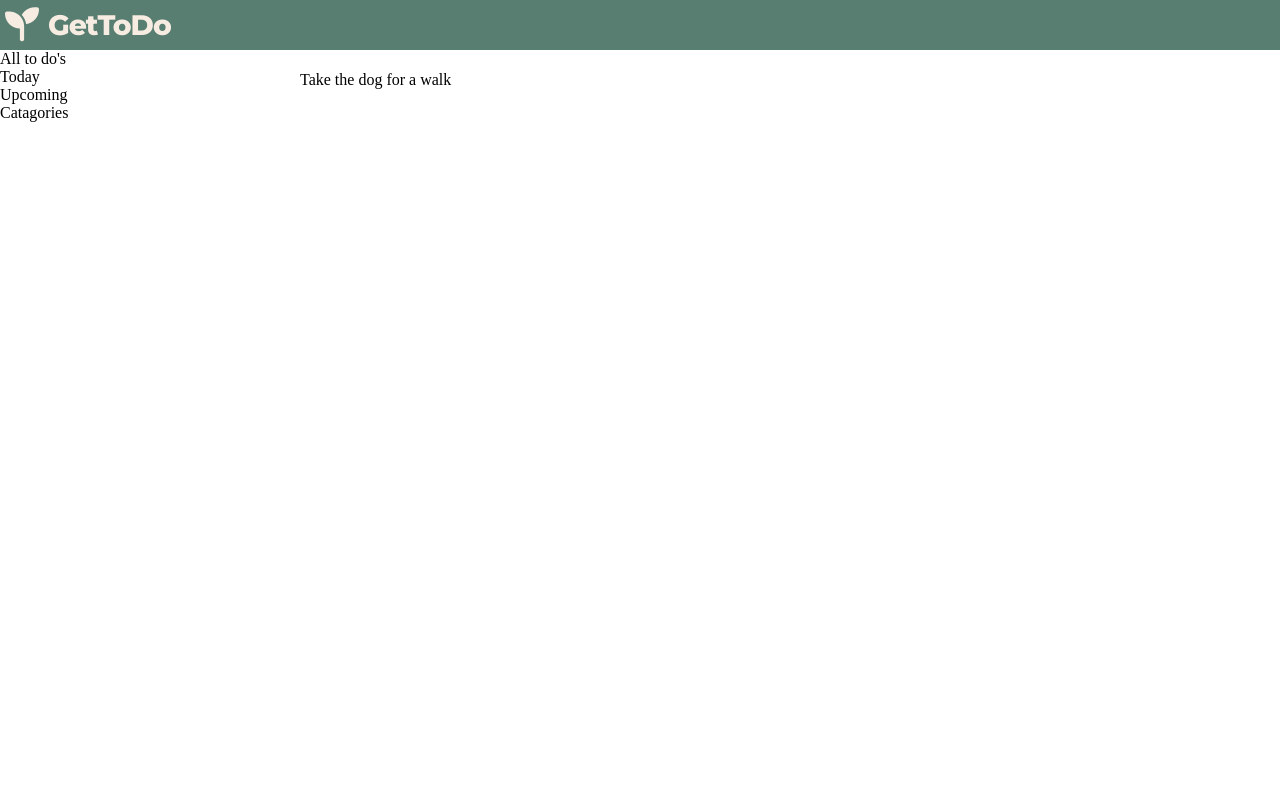
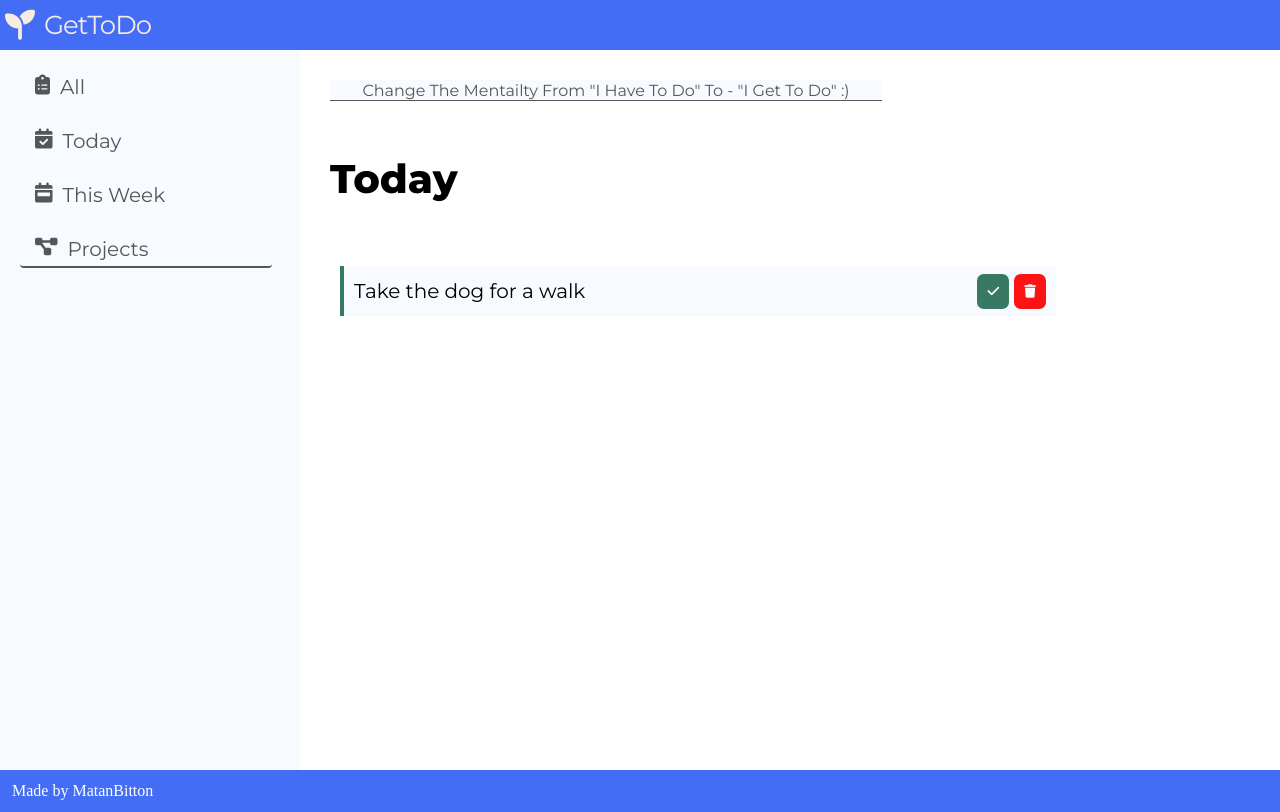
Before and after one commit to Matanbitton/To-Do-List-App, a website built with webpack: page dist/index.html in a window 1280 px wide. Built offline with nearby package versions, Linux system fonts and the light colour scheme.

Commit message:
finish page layout with ccs

```diff
--- a/src/style.css
+++ b/src/style.css
@@ -1,12 +1,13 @@
 @import url("https://fonts.googleapis.com/css2?family=Montserrat:wght@100;200;400;800&family=Roboto+Flex:opsz,wght@8..144,300;8..144,600&display=swap");
 * {
   box-sizing: border-box;
-  --blue: #035e7b;
-  --lightpurple: #cac4ce;
+  --blue: #446df6;
+  --lightpurple: #f7faff;
   --offwhite: #f7ece1;
   --black: #0d0106;
-  --green: #587d71;
+  --green: #387964;
   --font: "Montserrat", sans-serif;
+  --textcolor: #555757;
 }
 
 body {
@@ -24,16 +25,150 @@ body {
   grid-area: 1 / 1 / 2 / 3;
   display: flex;
   align-items: center;
-  background-color: var(--green);
+  background-color: var(--blue);
   color: var(--offwhite);
   font-family: var(--font);
   letter-spacing: -1px;
   padding-left: 5px;
-  font-size: 34px;
+  font-size: 30px;
 
   gap: 10px;
 }
-.header > h6 {
+.header > h5 {
+  font-size: 26px;
+  font-weight: 500;
   padding: 0;
   margin: 0;
 }
+.sidebar {
+  grid-area: 2 / 1 / 6 / 2;
+  background-color: var(--lightpurple);
+  height: 90vh;
+  padding-left: 20px;
+  padding-top: 20px;
+}
+
+.catagories {
+  display: flex;
+  flex-direction: column;
+  width: 90%;
+  justify-content: center;
+  gap: 20px;
+}
+.catagories > button {
+  padding: 5px;
+  padding-left: 15px;
+  display: flex;
+  justify-content: start;
+  gap: 10px;
+  text-align: start;
+  font-size: 20px;
+  color: var(--textcolor);
+  font-family: var(--font);
+  background-color: var(--lightpurple);
+  border-radius: 0.2em;
+  font-weight: 500;
+  border: none;
+}
+.catagories > button:hover {
+  color: #f1f8fc;
+  background-color: var(--blue);
+  cursor: pointer;
+}
+.projects {
+  padding: 5px;
+  padding-left: 15px;
+  display: flex;
+  justify-content: start;
+  gap: 10px;
+  text-align: start;
+  font-size: 20px;
+  color: var(--textcolor);
+  font-family: var(--font);
+  background-color: var(--lightpurple);
+  border-radius: 0.2em;
+  font-weight: 500;
+  border-bottom: 2px solid var(--textcolor);
+}
+.footer {
+  grid-area: 9 / 1 / 10 / 3;
+  padding: 12px;
+  background-color: var(--blue);
+  color: white;
+}
+.todo-section-container {
+  grid-area: 2 / 2 / 9 / 3;
+  display: flex;
+  flex-direction: column;
+  background-color: white;
+  padding: 30px;
+  height: 100%;
+}
+.quote {
+  width: 60%;
+  height: 20px;
+  display: flex;
+  justify-content: center;
+  align-items: center;
+  padding: 10px;
+  border-bottom: 1px solid var(--textcolor);
+  font-family: var(--font);
+  color: var(--textcolor);
+  background-color: var(--lightpurple);
+}
+.catagory-title {
+  font-size: 40px;
+  font-family: var(--font);
+}
+.displayed-todos {
+  font-family: var(--font);
+
+  width: 80%;
+  height: 70%;
+  padding: 10px;
+  border-radius: 1em;
+  display: flex;
+  flex-direction: column;
+}
+.todo {
+  display: grid;
+  grid-template-columns: 1fr 50px;
+  grid-template-rows: 30px;
+  align-items: center;
+
+  background-color: var(--lightpurple);
+  font-size: 20px;
+  padding: 10px;
+  border-left: 4px solid var(--green);
+}
+.todo > p {
+  grid-area: 1 / 1 / 1 / 3;
+
+  padding: 0;
+  margin: 0;
+}
+.button-wrapper {
+  grid-area: 1 / 2 / 1 / 4;
+}
+.check {
+  color: white;
+  background-color: var(--green);
+  border-radius: 0.5em;
+  padding: 10px;
+  border: none;
+}
+.check:hover {
+  background-color: #295f4f;
+  cursor: pointer;
+}
+.delete {
+  color: white;
+  background-color: rgb(252, 19, 19);
+  border-radius: 0.5em;
+  padding: 10px;
+  border: none;
+}
+.delete:hover {
+  background-color: rgb(194, 3, 3);
+  cursor: pointer;
+}
```
Also changed, not shown: dist/index.html.
